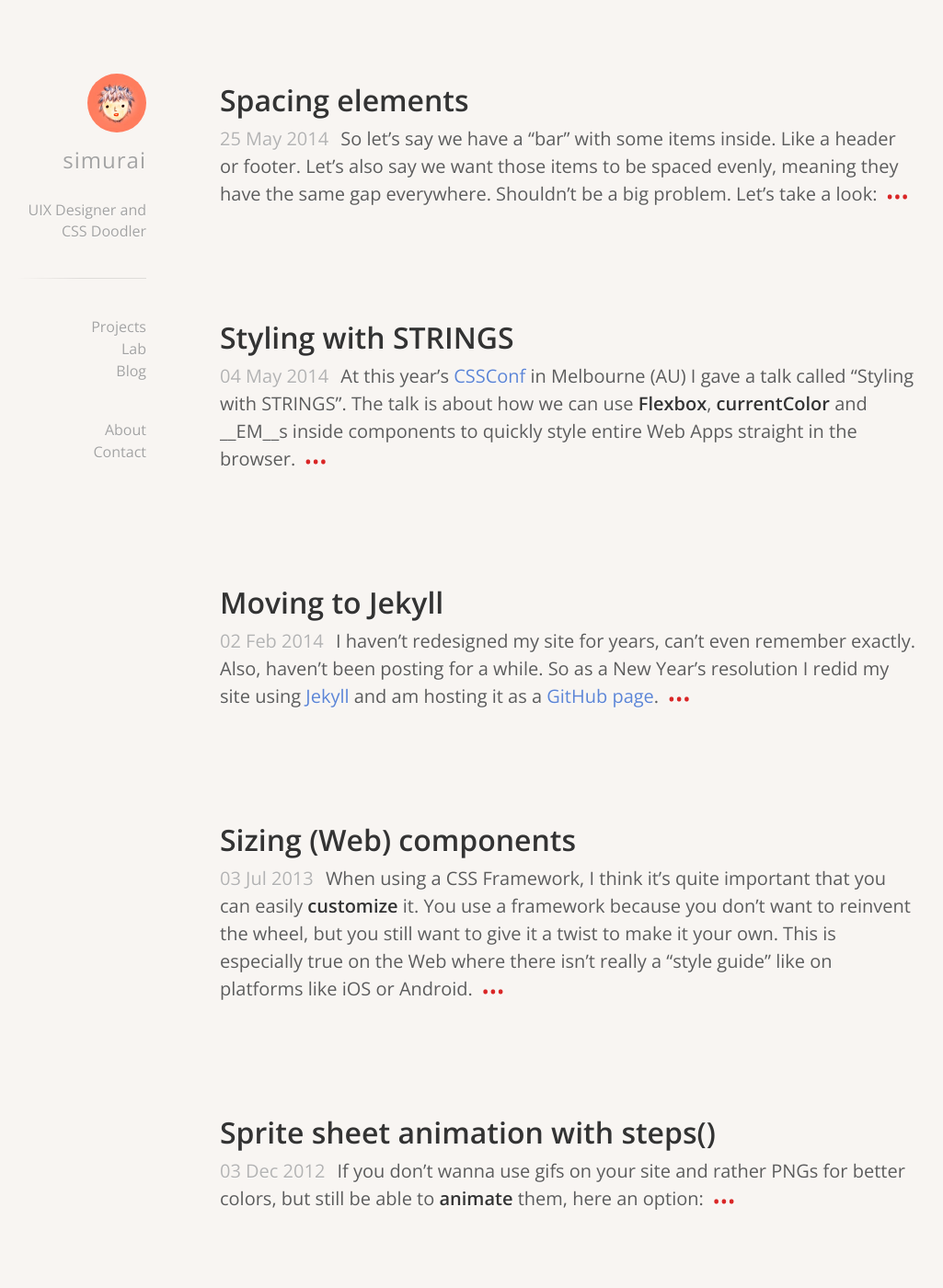
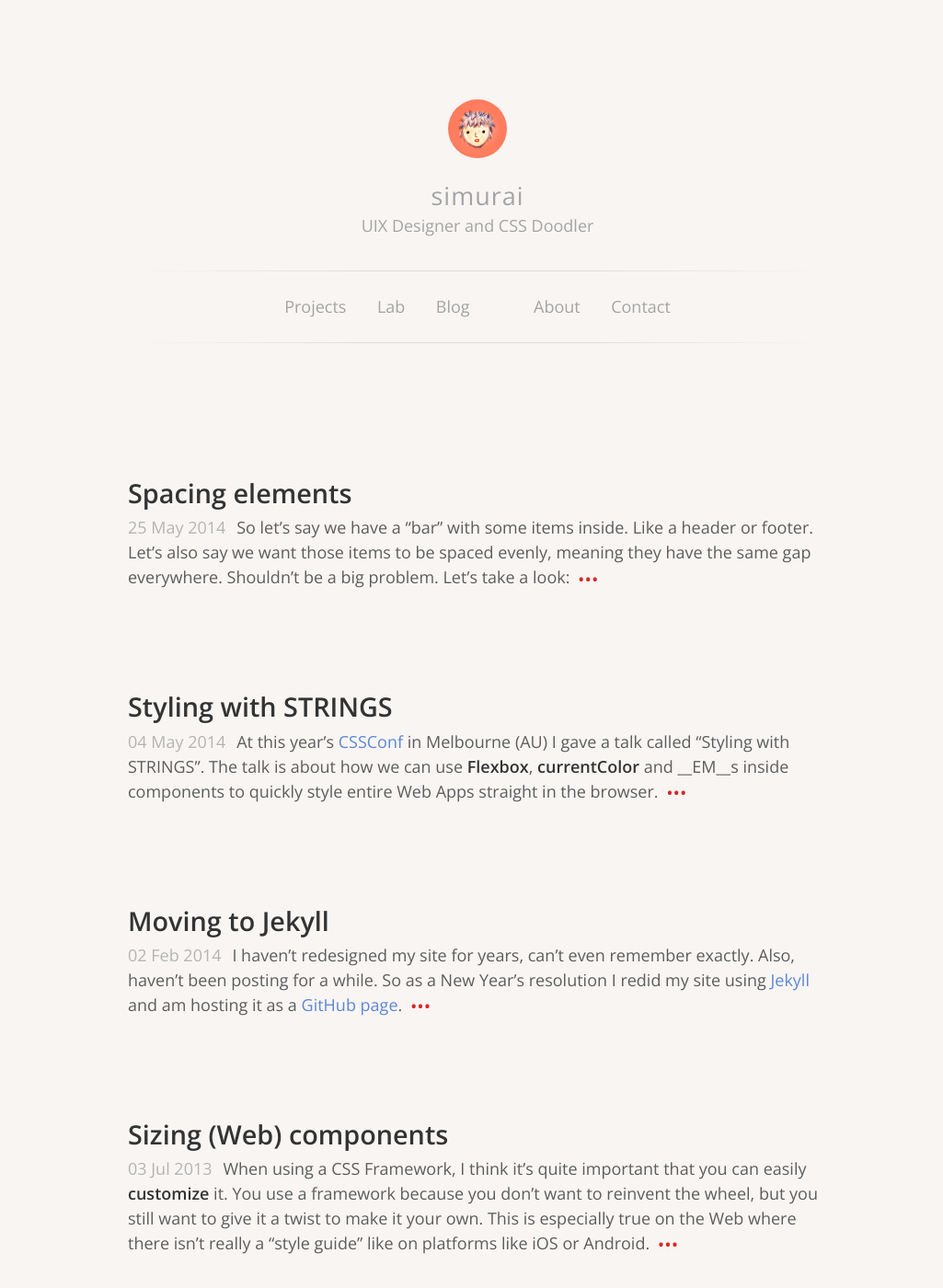
Before and after one commit to simurai/simurai.com, a Jekyll site: the page built from index.html, in a window 1280 px wide and 1400 px high. Shown: the whole window at 92% size, without its empty margins (121-1146 px from the left). Built offline with Jekyll 4.4.1, drawn with Linux system fonts in a browser that asks for light colours; Markdown is read by kramdown in place of the engine named in the settings.

Commit message:
Restyle header

```diff
--- a/_includes/aside.html
+++ /dev/null
@@ -1,10 +0,0 @@
-<aside class="aside">
-    <a href="/"><img class="aside-avatar" src="/img/avatar.jpg" alt="simurai avatar"></a>
-    <a class="aside-hamburger" href="#top"></a>
-    <div class="aside-target">
-        <a href="/"><h1 class="aside-title">simurai</h1></a>
-        <p class="aside-description">UIX Designer and CSS Doodler</p>
-
-        {% include nav.html %}
-    </div>
-</aside>
--- /dev/null
+++ b/_includes/header.html
@@ -0,0 +1,10 @@
+<header class="header">
+    <a href="/"><img class="header-avatar" src="/img/avatar.jpg" alt="simurai avatar"></a>
+    <a class="header-hamburger" href="#top"></a>
+    <div class="header-target">
+        <a href="/"><h1 class="header-title">simurai</h1></a>
+        <p class="header-description">UIX Designer and CSS Doodler</p>
+
+        {% include nav.html %}
+    </div>
+</header>
--- a/_layouts/default.html
+++ b/_layouts/default.html
@@ -4,7 +4,7 @@
 <body>
 
     <div class="wrapper">
-        {% include aside.html %}
+        {% include header.html %}
 
         {{ content }}
 
--- a/_sass/layout.scss
+++ b/_sass/layout.scss
@@ -1,6 +1,8 @@
 
-/* Layout ----------------------------------------- */
+/* Layout */
 
+
+/* Narrow ----------------------------------------- */
 
 @media (max-width: 599px) {
 
@@ -25,128 +27,11 @@
         margin: 0;
     }
 
-}
 
 
-@media (min-width: 600px) and (max-width: 1099px) {
+    /* Hamburger toggle -------------------- */
 
-    html {
-        font-size: 18px;
-    }
-
-    .wrapper {
-        padding: 0 20px; /* fallback */
-        padding: 0 5vw;
-        margin: 3em auto;
-    }
-
-    .aside {
-        text-align: center;
-    }
-
-}
-
-
-@media (min-width: 1100px) {
-
-    html {
-        font-size: 20px;
-    }
-
-    .wrapper {
-        padding-left: 240px; /* aside { margin-left 220px } + padding-right 40px/2 */
-        padding-right: 40px;
-        padding-top: 3.4em;
-    }
-
-    .aside {
-        position: fixed;
-        z-index: 1000;
-        width: 140px;
-        top: 80px;
-        text-align: right;
-        margin-left: -220px; /* width + 80px margin */
-    }
-
-    .aside-description {
-        font-size: 0.8em;
-    }
-
-    .nav-item {
-        font-size: 0.8em;
-    }
-
-    .index-aside {
-        text-align: left;
-        margin-left: 14em; /* index-img width + 2em gap */
-    }
-
-    .index-img {
-        position: absolute;
-        margin: -0.3em 0 0 0;
-    }
-
-}
-
-
-
-
-/* Responsive Nav ----------------------------------------- */
-
-
-@media (max-width: 1099px) {
-
-    .nav:before,
-    .nav:after {
-        content: "";
-        display: block;
-        margin: 1em 0;
-        height: 1px;
-        background: linear-gradient( to right, hsla(0, 0%, 0%, 0), hsla(0, 0%, 0%, 0.1), hsla(0, 0%, 0%, 0.1), hsla(0, 0%, 0%, 0) );
-    }
-
-    .nav-group {
-        display: inline-block;
-        margin: 0 1em;
-    }
-
-    .nav-item {
-        display: inline-block;
-        padding: 0.4em 0.8em;
-    }
-
-}
-
-@media (min-width: 1100px) {
-
-    .nav:before {
-        content: "";
-        display: block;
-        height: 1px;
-        background: linear-gradient( to right, hsla(0, 0%, 0%, 0), hsla(0, 0%, 0%, 0.1) 50% );
-    }
-
-    .nav {
-        margin: 1em 0;
-    }
-
-    .nav-group {
-        display: block;
-        margin: 2em 0;
-    }
-
-    .nav-item {
-        display: block;
-    }
-
-}
-
-
-/* Hamburger toggle ----------------------------------------- */
-
-@media (max-width: 599px) {
-
-    .aside-hamburger {
+    .header-hamburger {
         display: block;
         position: absolute;
         top: 1em;
@@ -158,17 +43,17 @@
         background-size: 40px;
     }
 
-    .aside-hamburger:active {
+    .header-hamburger:active {
         background-color: hsla(0,0%,0%,.1);
     }
 
-    #top:target .aside-hamburger {
+    #top:target .header-hamburger {
         opacity: 0;
         pointer-events: none;
         transition: opacity 1s ease-in;
     }
 
-    .aside-target {
+    .header-target {
         position: absolute;
         visibility: hidden;
         opacity: 0;
@@ -176,7 +61,7 @@
                 transform: translateY(-50px);
     }
 
-    #top:target .aside-target {
+    #top:target .header-target {
         position: relative;
         visibility: visible;
         opacity: 1;
@@ -189,4 +74,28 @@
 
     }
 
+
 }
+
+
+
+/* Wide ----------------------------------------- */
+
+@media (min-width: 600px) {
+
+    html {
+        font-size: 18px;
+    }
+
+    .wrapper {
+        padding: 0 20px; /* fallback */
+        padding: 0 5vw;
+        margin: 6rem auto;
+    }
+
+    .header {
+        text-align: center;
+        margin-bottom: 6rem;
+    }
+
+}
--- a/_sass/style.scss
+++ b/_sass/style.scss
@@ -116,6 +116,7 @@ hr {
 /* Index ----------------------------------------- */
 
 .index {
+    margin: 0;
     padding: 0;
     list-style: none;
 }
@@ -123,7 +124,7 @@ hr {
 .index-item {
     position: relative;
     clear: both;
-    margin-bottom: 6em;
+    margin-bottom: 6rem;
 }
 
 .index-item > p {
@@ -378,34 +379,35 @@ code[data-lang]:after {
 }
 
 
-/* Aside ----------------------------------------- */
+/* Header ----------------------------------------- */
 
-.aside {
+.header {
+    margin-bottom: 2rem;
 	text-align: center;
 	font-weight: 300;
 	color: hsl(0, 0%, 64%);
 }
 
-.aside-hamburger {
+.header-hamburger {
     display: none;
 }
 
-.aside-title {
+.header-title {
+	margin: 1em 0 0.25em 0;
+	font-size: 1.5em;
 	font-weight: 400;
-	font-size: 1.2em;
 	letter-spacing: 1px;
-	margin: 0.75em 0 1.3em 0;
 	color: inherit;
 }
 
-.aside-avatar {
+.header-avatar {
     width: 64px;
     height: 64px;
     border-radius: 32px;
     vertical-align: top;
 }
 
-.aside-description {
+.header-description {
 	margin: 0;
 	line-height: 1.4;
 }
@@ -413,20 +415,20 @@ code[data-lang]:after {
 
 /* Aside links - nav + name */
 
-.aside a,
-.aside a:visited {
+.header a,
+.header a:visited {
 	color: inherit;
 }
 
-.aside a:hover {
+.header a:hover {
 	color: hsl(0, 0%, 74%);
 }
 
-.aside a:active {
+.header a:active {
 	color: hsl(0, 0%, 68%);
 }
 
-.aside a.active {
+.header a.active {
     color: hsl(0, 0%, 20%);
     font-weight: 400;
 }
@@ -439,8 +441,23 @@ code[data-lang]:after {
     padding: 1em 0;
 }
 
+.nav:before,
+.nav:after {
+    content: "";
+    display: block;
+    margin: 1em 0;
+    height: 1px;
+    background: linear-gradient( to right, hsla(0, 0%, 0%, 0), hsla(0, 0%, 0%, 0.1), hsla(0, 0%, 0%, 0.1), hsla(0, 0%, 0%, 0) );
+}
+
+.nav-group {
+    display: inline-block;
+    margin: 0 1em;
+}
+
 .nav-item {
-    //font-size: .9em;
+    display: inline-block;
+    padding: 0.4em 0.8em;
 }
 
 
```
